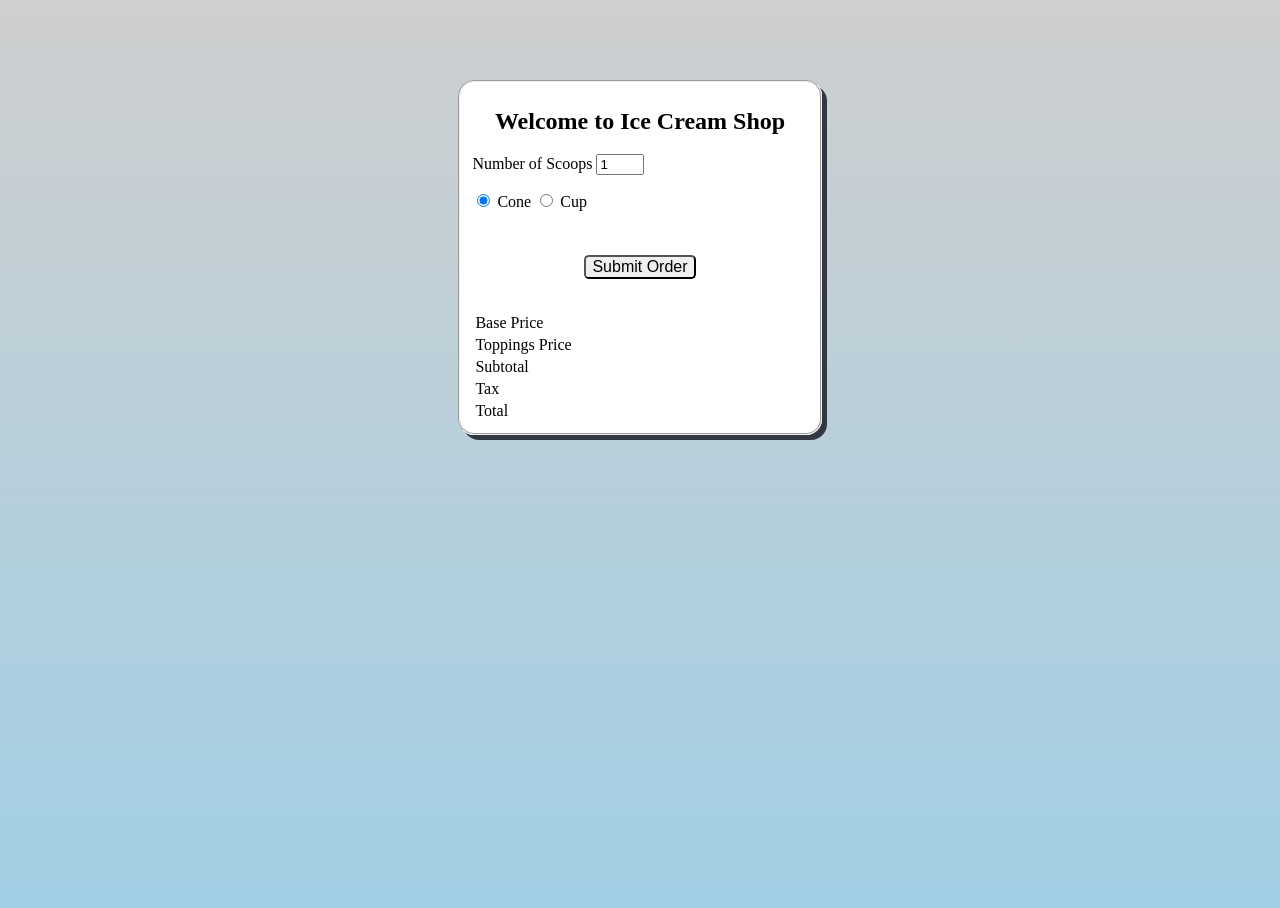
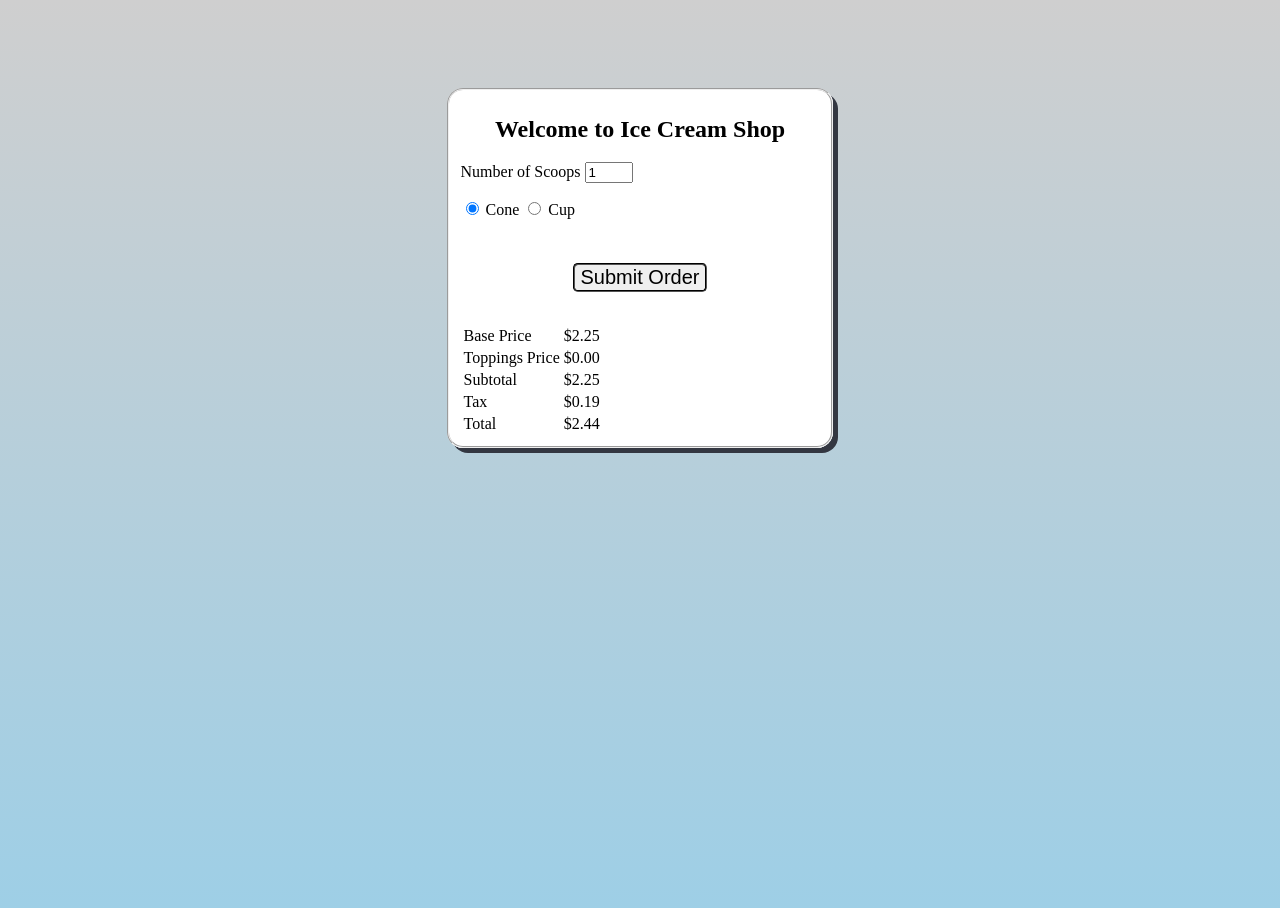
Before and after one commit to Yonesh-Thapa/IceCream, a plain HTML site: page index.html in a window 1280 px wide. Shown: the top 908 px of the page. Drawn offline with Linux system fonts and the light colour scheme.

```diff
--- a/index.html
+++ b/index.html
@@ -14,6 +14,11 @@
 </head>
 
 <body>
+    <div class="content">
+        <!-- <div>
+            <img src="iceCream.avif" alt="Ice Cream Image" class="responsive">
+        </div> -->
+        <div>
             <fieldset class="fieldset1">
                 <!-- writing the paramater in comment so i can reference the Id to include in html. -->
                 <!-- numOfScoops, sprinkles, whippedCream, hotFudge, cherry -->
@@ -55,28 +60,30 @@
                     <table>
                         <tr>
                             <td>Base Price</td>
-                    <td id="pricePerScoop" value="$0.00"></td>
+                            <td id="pricePerScoop" value="$0.00">$2.25</td>
                         </tr>
                         <tr>
                             <td>Toppings Price</td>
-                    <td id="toppingPrice" value="$0.00"></td>
+                            <td id="toppingPrice" value="$0.00">$0.00</td>
                         </tr>
                         <tr>
                             <td>Subtotal</td>
-                    <td id="subtotal" value="$0.00"></td>
+                            <td id="subtotal" value="$0.00">$2.25</td>
                         </tr>
                         <tr>
                             <td>Tax</td>
-                    <td id="tax" value="$0.00"></td>
+                            <td id="tax" value="$0.00">$0.19</td>
                         </tr>
                         <tr>
                             <td>Total</td>
-                    <td id="total"value="$0.00" ></td>
+                            <td id="total" value="$0.00">$2.44</td>
                         </tr>
                     </table>
                     <!-- <p id="output"></p> -->
                 </div>
             </fieldset>
+        </div>
+    </div>
 </body>
 <script src="price.js"></script>
 <script src="main.js"></script>
--- a/main.css
+++ b/main.css
@@ -2,19 +2,20 @@
 .fieldset1{
     width:fit-content;
     /* min-width: 50vw; */
-    margin:auto;
+
     border-radius: 1rem;
     box-shadow: #333741 5px 5px;
     background-color: white;
-    margin-top:5rem;
+    margin-top: 5rem;
+
 
 }
 
 .button{
     margin: 2rem 7rem 2rem 7rem;
     border-radius: 0.3rem;
-    font-size: 16px;
-    margin:
+    font-size: 20px;
+    border-style: groove;
 }
 body{
     background-image:linear-gradient(#cfcfcf, #89cff0);
@@ -29,3 +30,23 @@ h2{
 input{
     margin-bottom: 1rem;
 }
+.button:hover{
+    color:black;
+    background-color: #cfcfcf;
+    border-color:#89cff0;
+    border-style: groove;
+}
+img{
+    width:358px;
+    height: 340px;
+    border-radius: 1rem;
+    margin-top: 5rem;
+}
+.content div{
+    display: inline-block;
+    margin:auto;
+}
+.content{
+    width:fit-content;
+    margin:auto;
+}
```
Also changed, not shown: iceCream.avif (added). Lines whose indentation alone changed are shown as unchanged.
